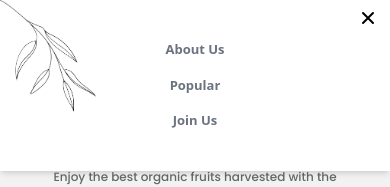
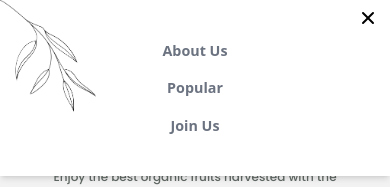
Before and after one commit to micheal-Oluwafemi/fruitful-treats, a React (Vite) app: page / in a window 390 px wide. Both pictures are taken after a click on the element 367 px from the left and 19 px from the top of the page. Shown: the top 187 px of the page. Built offline with nearby package versions, Linux system fonts and the light colour scheme; a web font is replaced by a local one.

Commit message:
Updated Navbar.jsx

```diff
--- a/src/components/Navbar.jsx
+++ b/src/components/Navbar.jsx
@@ -145,7 +145,7 @@ const Navbar = () => {
                     active === item.navLink
                       ? 'text-green-500'
                       : 'text-gray-500 dark:text-white'
-                  } text-[13px] font-semibold`}
+                  } text-[14.3px] font-semibold`}
                 >
                   {item.name}
                 </h2>
--- a/src/components/Showcase.jsx
+++ b/src/components/Showcase.jsx
@@ -33,9 +33,12 @@ const Showcase = ({ theme }) => {
         </div>
 
         <div className='flex justify-center md:justify-start animate__animated animate__fadeInDown'>
-          <button className='font-medium text-[10px] bg-greenColor text-white py-2 px-2 mt-2 rounded-full'>
+          <a
+            href='#popular'
+            className='font-medium text-[10px] bg-greenColor text-white py-2 px-2 mt-2 rounded-full'
+          >
             Order Fruit Now
-          </button>
+          </a>
         </div>
       </div>
       <div className='w-[70%] md:w-1/2 animate__animated animate__zoomIn  z-50'>
```
